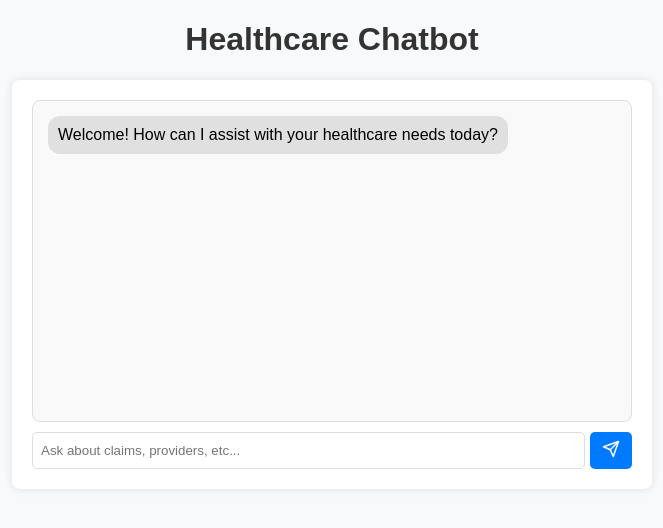
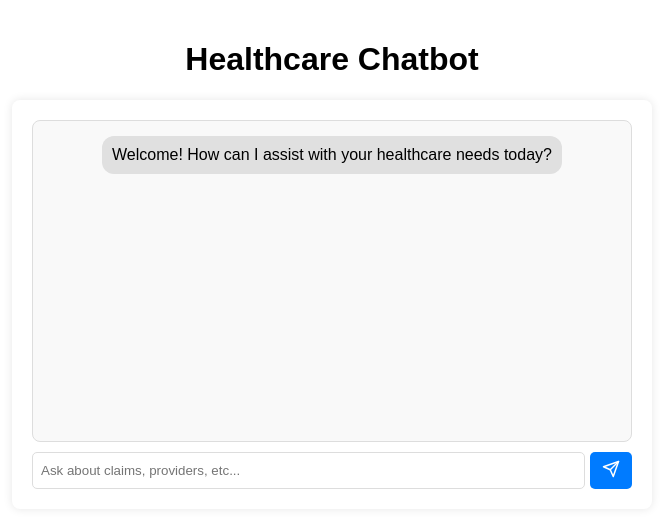
Before and after one commit to trakmaker/CareCo_chatbot, a React (Create React App) app: page / in a window 1280 px wide. Shown: the top 528 px of the page, without its empty margins (308-971 px from the left). Built offline with nearby package versions, Linux system fonts and the light colour scheme.

Commit message:
Update index.css

```diff
--- a/src/index.css
+++ b/src/index.css
@@ -3,16 +3,12 @@ body {
   background-color: #f8f9fa;
   margin: 0;
   padding: 0;
+  text-align: center;
 }
 
-h1 {
-  text-align: center;
-  color: #333;
-}
-
-.chat-container {
-  max-width: 600px;
-  margin: 20px auto;
+.app-container {
+  max-width: 800px;
+  margin: auto;
   padding: 20px;
   background: white;
   box-shadow: 0 0 10px rgba(0, 0, 0, 0.1);
```
